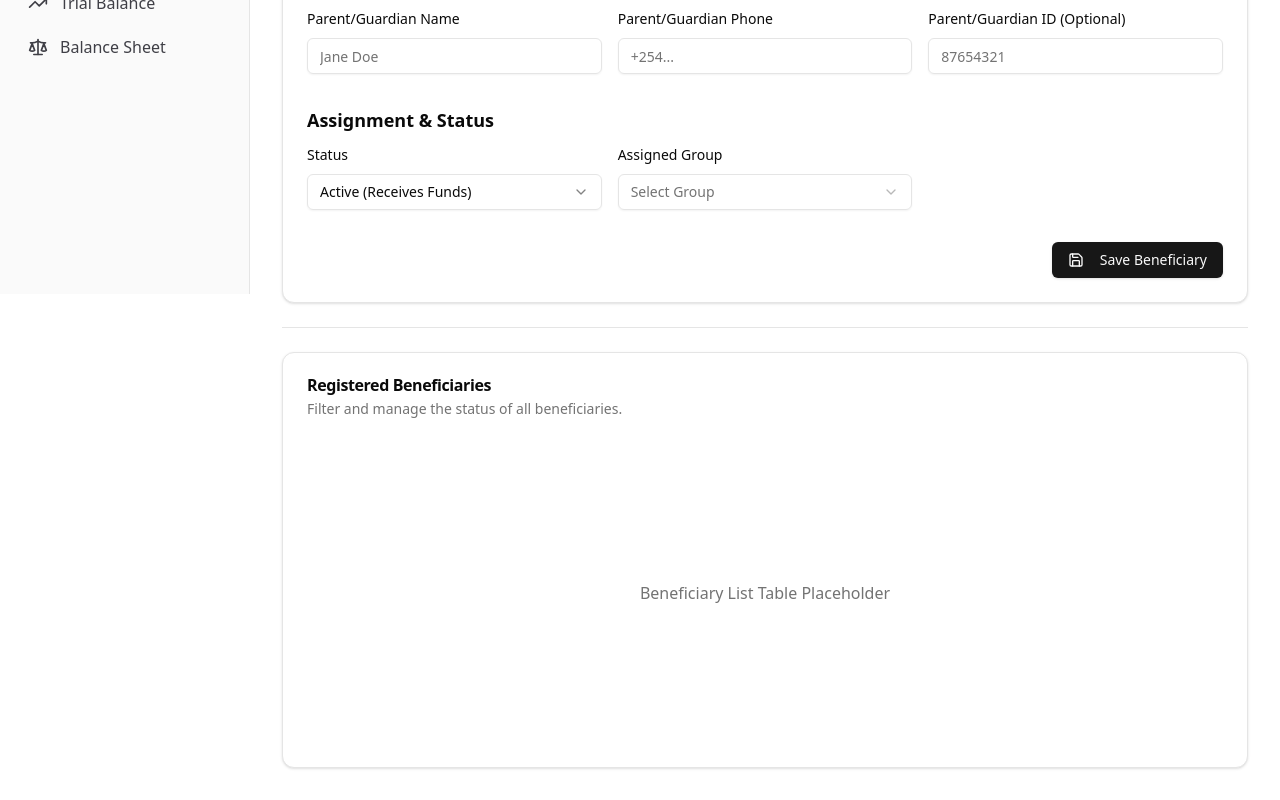
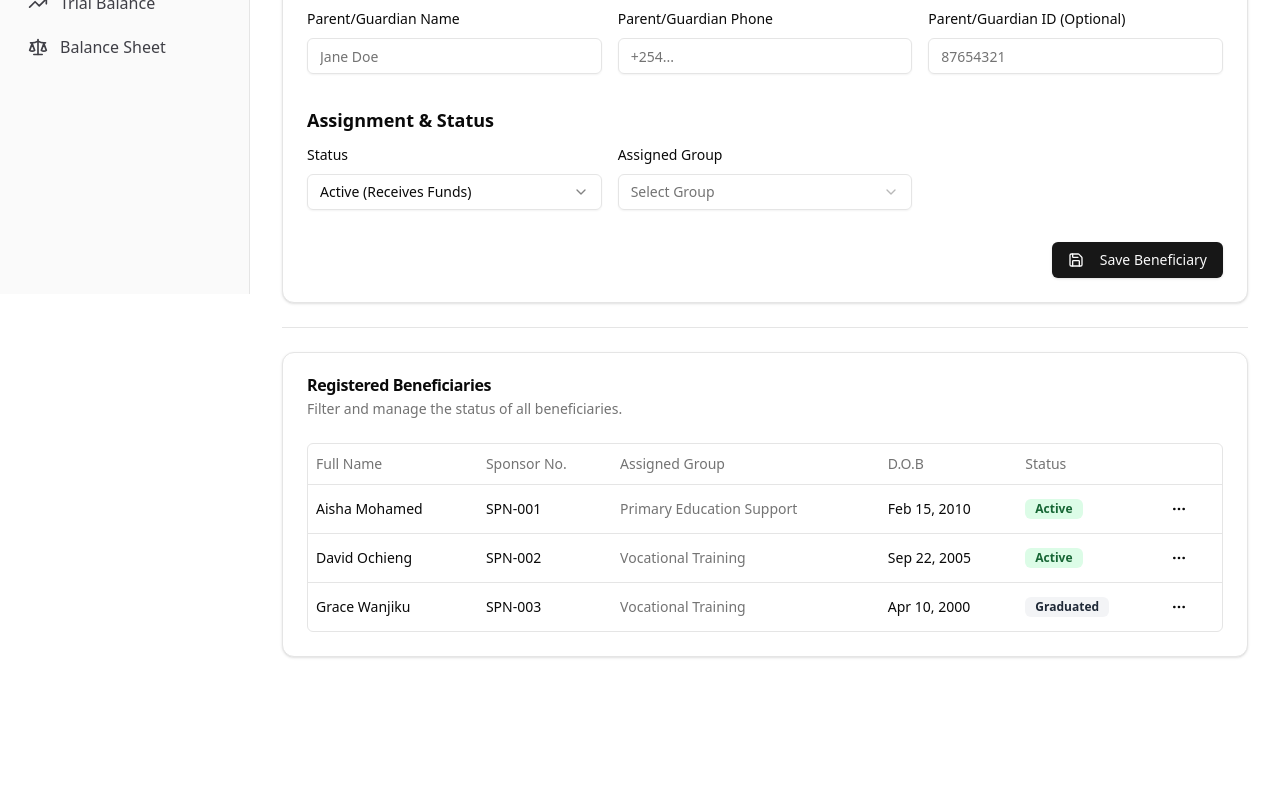
Before and after one commit to DevSpenz/Maranatha, a Next.js app: page /beneficiaries in a window 1280 px wide. Shown: the part 506-1306 px from the top of the page. After the commit the page ends 1195 px from the top, so only its background shows below. Built offline with nearby package versions, Linux system fonts and the light colour scheme.

Commit message:
[dyad] Implementing the Beneficiary Management data table using mock data. - wrote 2 file(s)

```diff
--- /dev/null
+++ b/src/app/beneficiaries/columns.tsx
@@ -0,0 +1,104 @@
+"use client";
+
+import { ColumnDef } from "@tanstack/react-table";
+import { Beneficiary } from "@/types";
+import { format } from "date-fns";
+import { Badge } from "@/components/ui/badge";
+import { Button } from "@/components/ui/button";
+import { MoreHorizontal, Edit, Trash2 } from "lucide-react";
+import {
+  DropdownMenu,
+  DropdownMenuContent,
+  DropdownMenuItem,
+  DropdownMenuLabel,
+  DropdownMenuSeparator,
+  DropdownMenuTrigger,
+} from "@/components/ui/dropdown-menu";
+import { cn } from "@/lib/utils";
+
+// Mock Group mapping for display purposes (based on mock data in groups/page.tsx)
+const mockGroupMap: Record<string, string> = {
+    "g1": "Primary Education Support",
+    "g2": "Vocational Training",
+    "g3": "Medical Aid",
+    "g4": "General Overhead",
+};
+
+export const columns: ColumnDef<Beneficiary>[] = [
+  {
+    accessorKey: "fullName",
+    header: "Full Name",
+    cell: ({ row }) => <div className="font-medium">{row.getValue("fullName")}</div>,
+  },
+  {
+    accessorKey: "sponsorNumber",
+    header: "Sponsor No.",
+  },
+  {
+    accessorKey: "groupId",
+    header: "Assigned Group",
+    cell: ({ row }) => {
+        const groupId = row.getValue("groupId") as string;
+        return <div className="text-sm text-muted-foreground">{mockGroupMap[groupId] || "N/A"}</div>;
+    }
+  },
+  {
+    accessorKey: "dateOfBirth",
+    header: "D.O.B",
+    cell: ({ row }) => {
+      const date = row.getValue("dateOfBirth") as Date;
+      return <div>{format(date, "MMM dd, yyyy")}</div>;
+    },
+  },
+  {
+    accessorKey: "status",
+    header: "Status",
+    cell: ({ row }) => {
+      const status = row.getValue("status") as Beneficiary['status'];
+
+      // Custom classes for status visualization
+      const statusClasses = {
+        active: "bg-green-100 text-green-800 hover:bg-green-100/80 dark:bg-green-900 dark:text-green-200 dark:hover:bg-green-900/80",
+        inactive: "bg-yellow-100 text-yellow-800 hover:bg-yellow-100/80 dark:bg-yellow-900 dark:text-yellow-200 dark:hover:bg-yellow-900/80",
+        graduated: "bg-gray-100 text-gray-800 hover:bg-gray-100/80 dark:bg-gray-700 dark:text-gray-200 dark:hover:bg-gray-700/80",
+      };
+
+      return (
+        <Badge variant="outline" className={cn("capitalize border-none", statusClasses[status])}>
+          {status}
+        </Badge>
+      );
+    },
+  },
+  {
+    id: "actions",
+    enableHiding: false,
+    cell: ({ row }) => {
+      const beneficiary = row.original;
+
+      return (
+        <DropdownMenu>
+          <DropdownMenuTrigger asChild>
+            <Button variant="ghost" className="h-8 w-8 p-0">
+              <span className="sr-only">Open menu</span>
+              <MoreHorizontal className="h-4 w-4" />
+            </Button>
+          </DropdownMenuTrigger>
+          <DropdownMenuContent align="end">
+            <DropdownMenuLabel>Actions</DropdownMenuLabel>
+            <DropdownMenuItem onClick={() => navigator.clipboard.writeText(beneficiary.id)}>
+              Copy Beneficiary ID
+            </DropdownMenuItem>
+            <DropdownMenuSeparator />
+            <DropdownMenuItem className="flex items-center">
+                <Edit className="mr-2 h-4 w-4" /> Edit Profile
+            </DropdownMenuItem>
+            <DropdownMenuItem className="flex items-center text-destructive">
+                <Trash2 className="mr-2 h-4 w-4" /> Remove Beneficiary
+            </DropdownMenuItem>
+          </DropdownMenuContent>
+        </DropdownMenu>
+      );
+    },
+  },
+];
--- a/src/app/beneficiaries/page.tsx
+++ b/src/app/beneficiaries/page.tsx
@@ -4,6 +4,55 @@ import { Button } from "@/components/ui/button";
 import { Separator } from "@/components/ui/separator";
 import { PlusCircle } from "lucide-react";
 import { BeneficiaryForm } from "@/components/forms/BeneficiaryForm";
+import { DataTable } from "@/components/data-table/DataTable";
+import { columns } from "./columns";
+import { Beneficiary } from "@/types";
+
+// Mock Data for Beneficiaries
+const mockBeneficiaries: Beneficiary[] = [
+    {
+        id: "b1",
+        sponsorNumber: "SPN-001",
+        fullName: "Aisha Mohamed",
+        idNumber: "30123456",
+        dateOfBirth: new Date(2010, 1, 15),
+        phoneNumber: "0712345678",
+        gender: 'female',
+        guardianName: "Fatuma Mohamed",
+        guardianPhone: "0720000000",
+        guardianId: "12345678",
+        status: 'active',
+        groupId: "g1", // Primary Education Support
+    },
+    {
+        id: "b2",
+        sponsorNumber: "SPN-002",
+        fullName: "David Ochieng",
+        idNumber: "31987654",
+        dateOfBirth: new Date(2005, 8, 22),
+        phoneNumber: "0734567890",
+        gender: 'male',
+        guardianName: "Peter Ochieng",
+        guardianPhone: "0721111111",
+        guardianId: "87654321",
+        status: 'active',
+        groupId: "g2", // Vocational Training
+    },
+    {
+        id: "b3",
+        sponsorNumber: "SPN-003",
+        fullName: "Grace Wanjiku",
+        idNumber: "32001122",
+        dateOfBirth: new Date(2000, 3, 10),
+        phoneNumber: "0745678901",
+        gender: 'female',
+        guardianName: "Mary Wanjiku",
+        guardianPhone: "0722222222",
+        guardianId: "99887766",
+        status: 'graduated',
+        groupId: "g2", // Vocational Training
+    },
+];
 
 export default function BeneficiariesPage() {
   return (
@@ -21,7 +70,7 @@ export default function BeneficiariesPage() {
 
         <Separator />
 
-        {/* Beneficiary List Table Placeholder */}
+        {/* Beneficiary List Table */}
         <Card>
           <CardHeader>
             <CardTitle>Registered Beneficiaries</CardTitle>
@@ -30,9 +79,7 @@ export default function BeneficiariesPage() {
             </CardDescription>
           </CardHeader>
           <CardContent>
-            <div className="h-[300px] flex items-center justify-center text-muted-foreground">
-              Beneficiary List Table Placeholder
-            </div>
+            <DataTable columns={columns} data={mockBeneficiaries} />
           </CardContent>
         </Card>
       </div>
```
